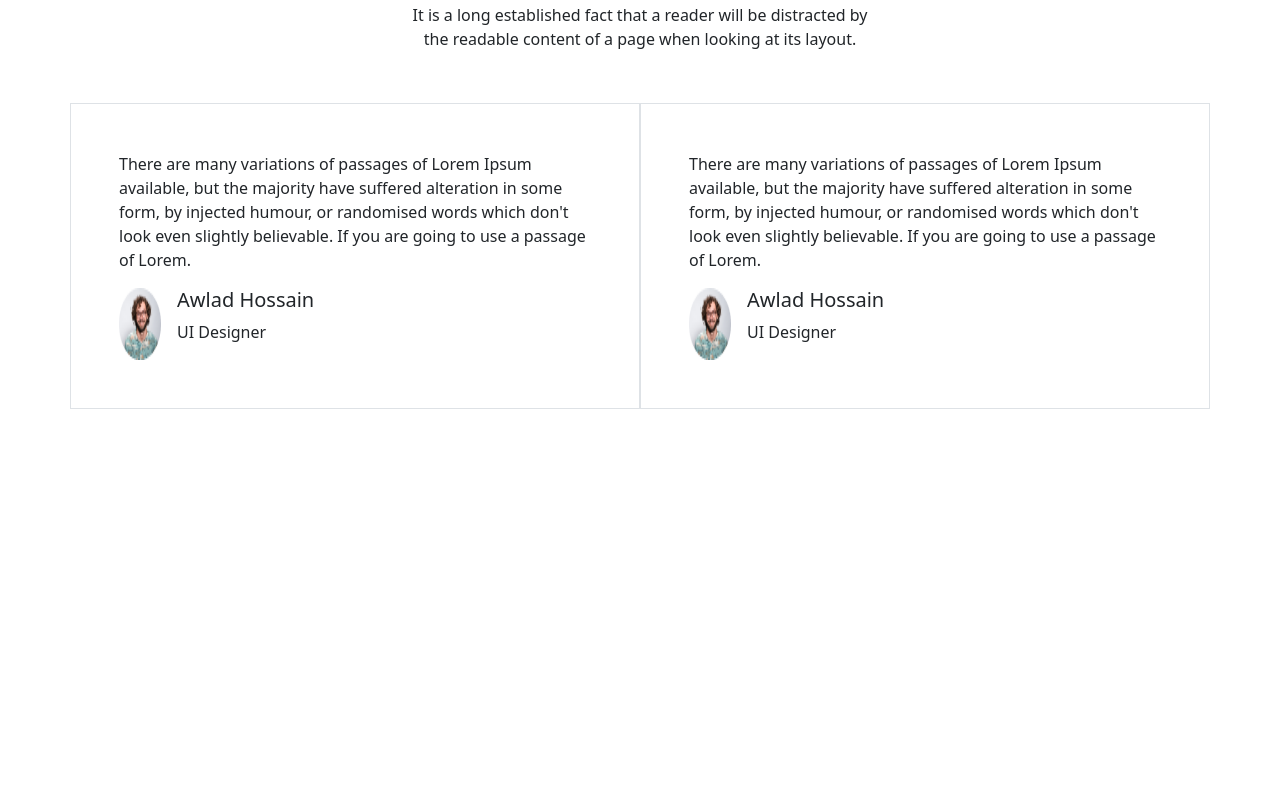
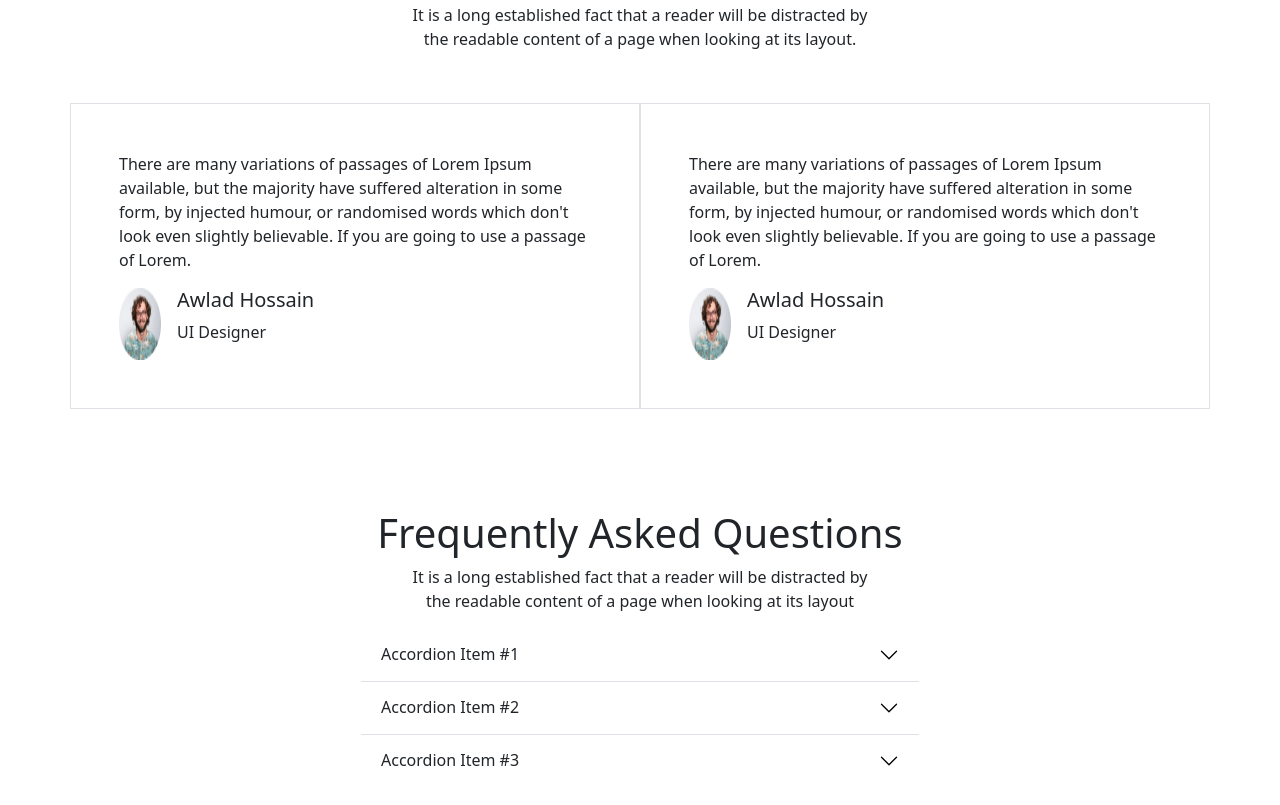
Before and after one commit to alamin0561464977/digital-learning, a plain HTML site: page index.html in a window 1280 px wide. Shown: the part 3513-4318 px from the top of the page. Before the commit the page ends 4022 px from the top, so only its background shows below. Drawn offline with nearby package versions, Linux system fonts and the light colour scheme.

Commit message:
Added a Frequently Asked Questions

```diff
--- a/index.html
+++ b/index.html
@@ -401,6 +401,67 @@
                 </div>
             </div>
         </section>
+        <!-- Students Feedback Section Section -->
+        <section class="container my-5">
+            <div class="text-center">
+                <h1>Frequently Asked Questions</h1>
+                <p>It is a long established fact that a reader will be distracted by <br> the readable
+                    content of a page when looking at its layout</p>
+            </div>
+            <div class="d-flex justify-content-center">
+                <div class="w-50">
+                    <div class="accordion accordion-flush" id="accordionFlushExample">
+                        <div class="accordion-item">
+                            <h2 class="accordion-header" id="flush-headingOne">
+                                <button class="accordion-button collapsed" type="button" data-bs-toggle="collapse"
+                                    data-bs-target="#flush-collapseOne" aria-expanded="false"
+                                    aria-controls="flush-collapseOne">
+                                    Accordion Item #1
+                                </button>
+                            </h2>
+                            <div id="flush-collapseOne" class="accordion-collapse collapse"
+                                aria-labelledby="flush-headingOne" data-bs-parent="#accordionFlushExample">
+                                <div class="accordion-body">Placeholder content for this accordion, which is intended to
+                                    demonstrate the <code>.accordion-flush</code> class. This is the first item's
+                                    accordion body.</div>
+                            </div>
+                        </div>
+                        <div class="accordion-item">
+                            <h2 class="accordion-header" id="flush-headingTwo">
+                                <button class="accordion-button collapsed" type="button" data-bs-toggle="collapse"
+                                    data-bs-target="#flush-collapseTwo" aria-expanded="false"
+                                    aria-controls="flush-collapseTwo">
+                                    Accordion Item #2
+                                </button>
+                            </h2>
+                            <div id="flush-collapseTwo" class="accordion-collapse collapse"
+                                aria-labelledby="flush-headingTwo" data-bs-parent="#accordionFlushExample">
+                                <div class="accordion-body">Placeholder content for this accordion, which is intended to
+                                    demonstrate the <code>.accordion-flush</code> class. This is the second item's
+                                    accordion body. Let's imagine this being filled with some actual content.</div>
+                            </div>
+                        </div>
+                        <div class="accordion-item">
+                            <h2 class="accordion-header" id="flush-headingThree">
+                                <button class="accordion-button collapsed" type="button" data-bs-toggle="collapse"
+                                    data-bs-target="#flush-collapseThree" aria-expanded="false"
+                                    aria-controls="flush-collapseThree">
+                                    Accordion Item #3
+                                </button>
+                            </h2>
+                            <div id="flush-collapseThree" class="accordion-collapse collapse"
+                                aria-labelledby="flush-headingThree" data-bs-parent="#accordionFlushExample">
+                                <div class="accordion-body">Placeholder content for this accordion, which is intended to
+                                    demonstrate the <code>.accordion-flush</code> class. This is the third item's
+                                    accordion body. Nothing more exciting happening here in terms of content, but just
+                                    filling up the space to make it look, at least at first glance, a bit more
+                                    representative of how this would look in a real-world application.</div>
+                            </div>
+                        </div>
+                    </div>
+                </div>
+            </div>
+        </section>
     </main>
 
     <script src="https://cdn.jsdelivr.net/npm/bootstrap@5.2.0/dist/js/bootstrap.bundle.min.js"
```
